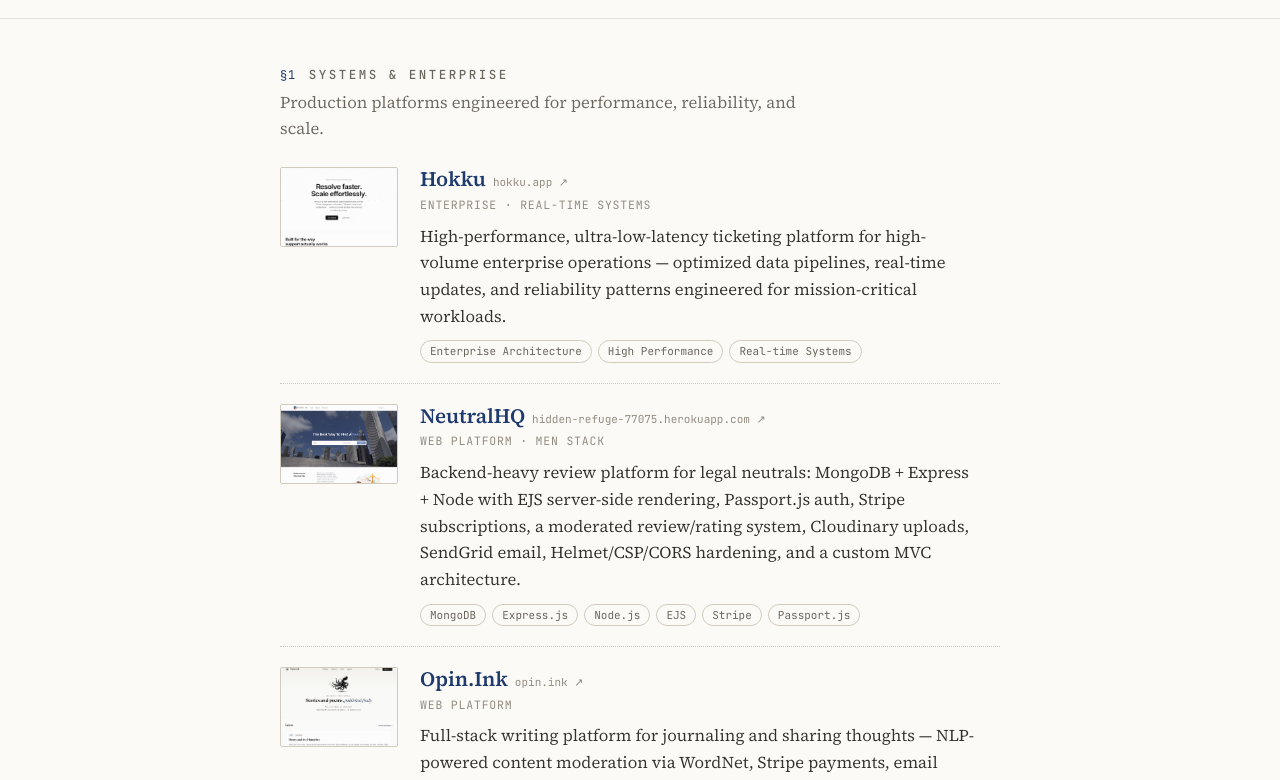
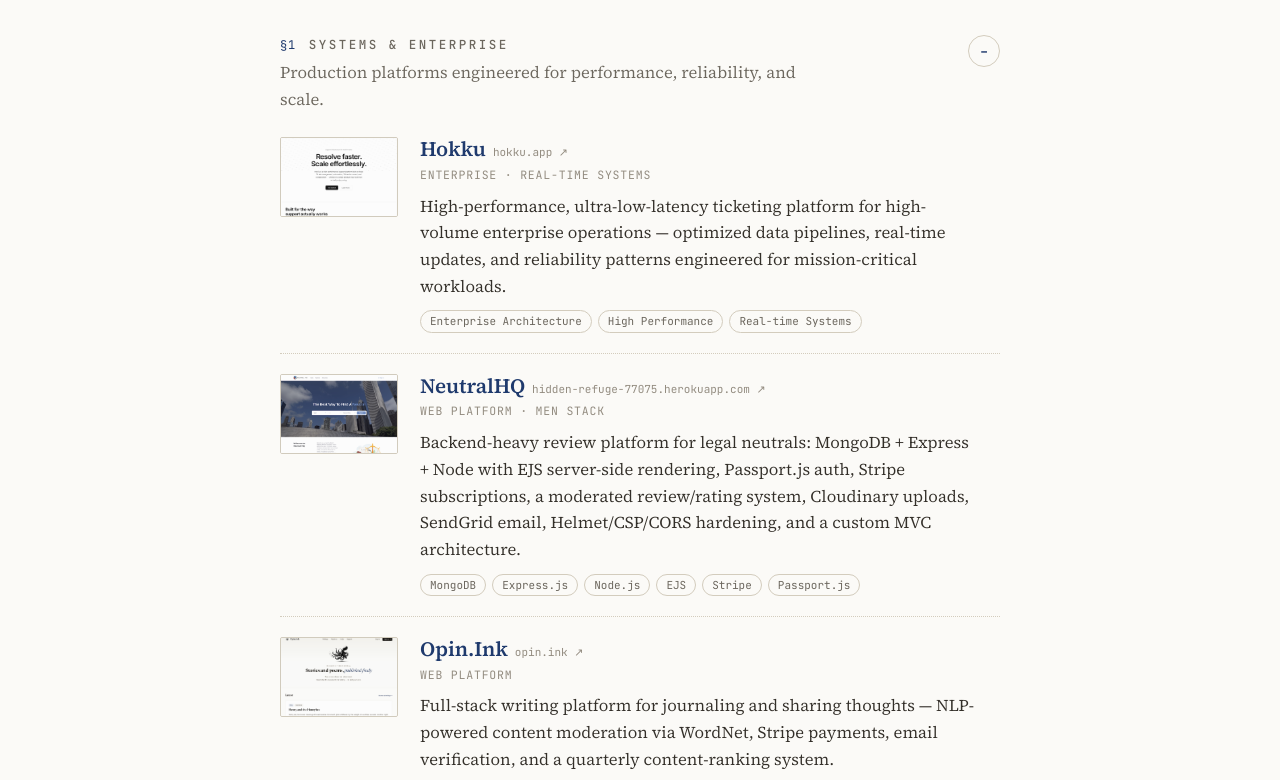
Before and after one commit to DavidRDudas/Portfolio, a plain HTML site: page portfolio.html in a window 1280 px wide. Shown: the part 636-1416 px from the top of the page. Drawn offline with nearby package versions, Linux system fonts and the light colour scheme.

Commit message:
Make portfolio sections collapsible

```diff
--- a/portfolio.html
+++ b/portfolio.html
@@ -49,10 +49,12 @@
 
   /* header */
   header.site{ padding:78px 0 34px; }
+  header.site .wrap{ max-width:840px; }
   .kicker{ font-family:"JetBrains Mono", monospace; font-size:11.5px; letter-spacing:.26em; text-transform:uppercase; color:var(--faint); }
   h1.name{ font-size:clamp(40px,7vw,52px); line-height:1.02; margin:.28em 0 .12em; font-weight:600; letter-spacing:-.012em; }
   .roles{ font-size:18.5px; color:var(--muted); font-style:italic; }
   .roles strong{ color:var(--ink); font-weight:600; font-style:normal; }
+  .affiliation{ white-space:nowrap; }
   .bio{ margin-top:24px; font-size:19px; max-width:64ch; }
   .bio em{ font-style:italic; }
 
@@ -70,10 +72,23 @@
 
   /* sections */
   section.sec{ padding:46px 0; border-top:1px solid var(--rule); }
+  .sec-toggle{ margin:0; }
+  .sec-summary{ position:relative; display:block; padding-right:50px; cursor:pointer; list-style:none; }
+  .sec-summary::-webkit-details-marker{ display:none; }
+  .sec-summary::after{
+    content:"+"; position:absolute; top:0; right:0; width:30px; height:30px;
+    border:1px solid var(--rule-strong); border-radius:50%; color:var(--accent);
+    font-family:"JetBrains Mono", monospace; font-size:18px; line-height:28px; text-align:center;
+    transition:transform .2s ease, background .15s ease;
+  }
+  .sec-summary:hover::after{ background:var(--accent-soft); }
+  .sec-summary:focus-visible{ outline:2px solid var(--accent); outline-offset:8px; border-radius:2px; }
+  .sec-toggle[open] > .sec-summary::after{ content:"−"; transform:rotate(180deg); }
   .sec-head{ display:flex; align-items:baseline; gap:13px; margin-bottom:4px; }
   .sec-num{ font-family:"JetBrains Mono", monospace; font-size:12px; color:var(--accent); letter-spacing:.06em; }
   .sec-title{ font-family:"JetBrains Mono", monospace; font-size:12.5px; letter-spacing:.2em; text-transform:uppercase; color:var(--muted); font-weight:500; }
-  .sec-blurb{ color:var(--muted); font-size:16.5px; margin:0 0 18px; max-width:62ch; }
+  .sec-blurb{ display:block; color:var(--muted); font-size:16.5px; margin:0; max-width:62ch; }
+  .sec-content{ padding-top:18px; }
   .sec-eq{ margin:2px 0 20px; color:var(--muted); }
   .sec-eq .katex{ font-size:1.05em; color:#403b33; }
 
@@ -108,6 +123,7 @@
     .proj{ grid-template-columns:1fr; gap:12px; }
     .thumb{ width:100%; height:160px; }
     header.site{ padding:54px 0 28px; }
+    .sec-summary{ padding-right:42px; }
   }
 </style>
 </head>
@@ -127,7 +143,7 @@
   <div class="wrap">
     <div class="kicker">Portfolio · 2026</div>
     <h1 class="name">David Dudas</h1>
-    <div class="roles"><strong>Software Architect</strong> · <strong>Creator</strong> · <strong>PhD Student</strong>, Computer Science — Mississippi State University</div>
+    <div class="roles"><strong>Software Architect</strong> · <strong>Creator</strong> · <strong>PhD Student</strong>, Computer Science — <span class="affiliation">Mississippi State University</span></div>
 
     <p class="bio">
       I build high-performance systems and computational tools, and study problems at the
@@ -352,13 +368,19 @@ const main = document.getElementById("content");
 main.innerHTML = SECTIONS.map((s, i) => `
   <section class="sec" id="sec-${i+1}">
     <div class="wrap">
-      <div class="sec-head">
-        <span class="sec-num">§${i+1}</span>
-        <span class="sec-title">${esc(s.title)}</span>
-      </div>
-      ${s.blurb ? `<p class="sec-blurb">${esc(s.blurb)}</p>` : ""}
-      ${s.eq ? `<div class="sec-eq">${s.eq}</div>` : ""}
-      ${s.items.map(projHTML).join("")}
+      <details class="sec-toggle"${i === 0 ? " open" : ""}>
+        <summary class="sec-summary">
+          <span class="sec-head">
+            <span class="sec-num">§${i+1}</span>
+            <span class="sec-title">${esc(s.title)}</span>
+          </span>
+          ${s.blurb ? `<span class="sec-blurb">${esc(s.blurb)}</span>` : ""}
+        </summary>
+        <div class="sec-content">
+          ${s.eq ? `<div class="sec-eq">${s.eq}</div>` : ""}
+          ${s.items.map(projHTML).join("")}
+        </div>
+      </details>
     </div>
   </section>
 `).join("");
```
